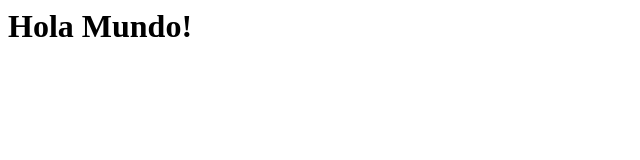
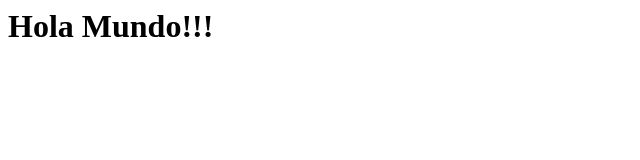
Before and after one commit to robertogq90/GitTest01, a plain HTML site: page index.html in a window 1280 px wide. Shown: the full height of the page, 0-640 px from the left. Drawn offline with Linux system fonts and the light colour scheme.

Commit message:
Agregar signos de admiracion

```diff
--- a/index.html
+++ b/index.html
@@ -4,6 +4,6 @@
         <title>Gti Test 01</title>
     </head>
     <body>
-        <h1>Hola Mundo!</h1>
+        <h1>Hola Mundo!!!</h1>
     </body>
 </html>
```
